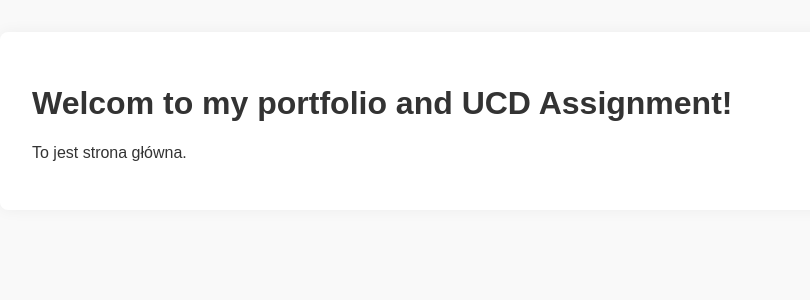
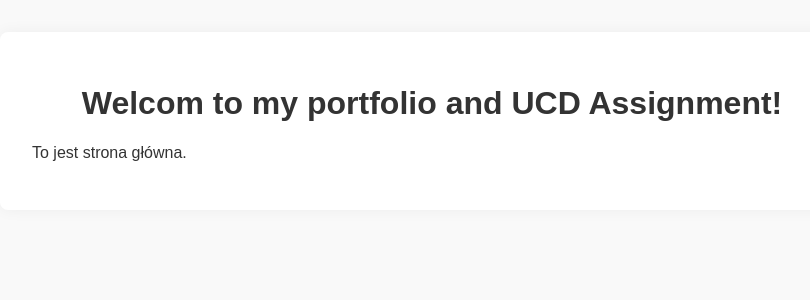
Before and after one commit to sebastian-elbacho/flask_assignment, a Flask app: page / in a window 1280 px wide. Shown: the part 50-350 px from the top of the page, without its empty margins (208-1018 px from the left). Run offline with Flask 3, Linux system fonts and the light colour scheme.

Commit message:
text-align added to <h1>

```diff
--- a/static/css/style.css
+++ b/static/css/style.css
@@ -23,9 +23,6 @@ nav a:hover {
 
 }
 
-/* main {
-    padding: 2rem;
-} */
 
 
 main {
@@ -35,6 +32,10 @@ main {
     background-color: white;
     border-radius: 8px;
     box-shadow: 0 0 15px rgba(0, 0, 0, 0.05);
+}
+
+main h1 {
+    text-align: center;
 }
 
 /* Contact form */
```
